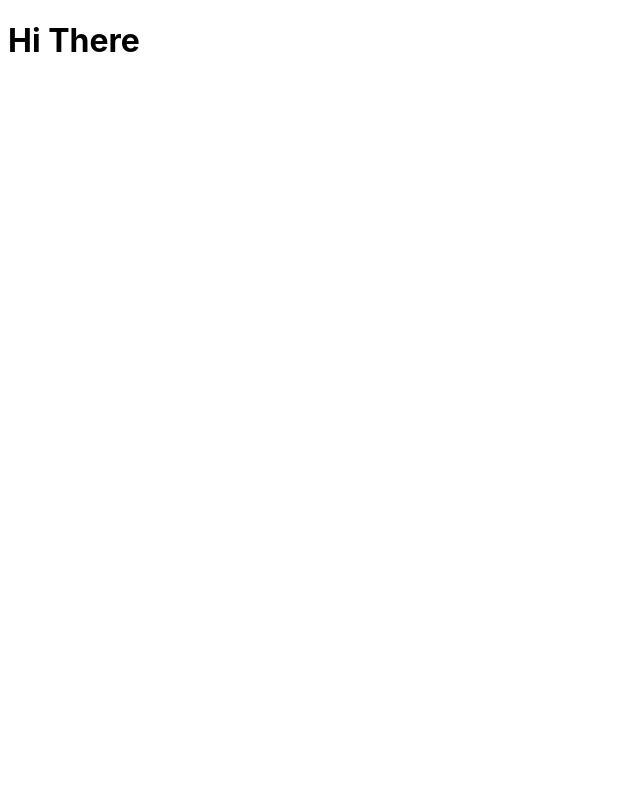
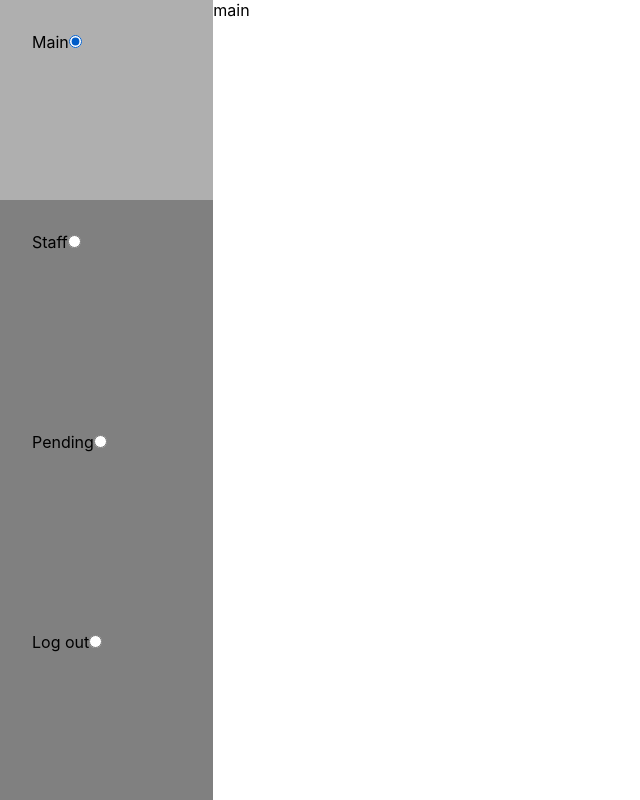
Before and after one commit to gkartsivadze/React_todo_app, a React (Vite) app: page /welcome in a window 1280 px wide. Shown: the whole page, without its empty margins (0-640 px from the left). Built offline with nearby package versions, Linux system fonts and the light colour scheme.

Commit message:
added navigation on welcome page

```diff
--- a/src/App.jsx
+++ b/src/App.jsx
@@ -9,9 +9,7 @@ class App extends React.Component {
   render() {
     return (
       <>
-        <main>
-          <Outlet />
-        </main>
+        <Outlet />
       </>
     );
   }
--- a/src/directory/SignIn.jsx
+++ b/src/directory/SignIn.jsx
@@ -1,79 +1,103 @@
 import React from "react";
-import { Navigate } from "react-router-dom"
+import { Navigate } from "react-router-dom";
 
-import { profiles } from '../users.json'
+import { profiles } from "../users.json";
 
 import { LOGIN, LOGOUT } from "../redux/actions";
 import { connect } from "react-redux";
 
 class SignIn extends React.Component {
   constructor(props) {
-        super(props)
+    super(props);
 
     this.state = {
       login: "",
-            password: ""
-        }
+      password: "",
+      tryedLogin: false,
+    };
   }
 
   synchronize(e) {
     this.setState({
-            [e.target.name]: e.target.value
-        })
+      [e.target.name]: e.target.value,
+    });
   }
 
   checkData(e) {
     e.preventDefault();
 
-      if(this.state.login.length > 2 && this.state.password.length > 2) {
+    if (this.state.login.length > 2 && this.state.password.length > 2) {
       this.compareProfiles(e);
     }
   }
 
   compareProfiles(e) {
-      let foundProfile = profiles?.find(x => x.login == this.state.login);
-      if(foundProfile && this.state.password === foundProfile.password) {
+    let foundProfile = profiles?.find((x) => x.login == this.state.login);
+    if (foundProfile && this.state.password === foundProfile.password) {
       this.props.LOGIN(foundProfile.login);
     } else {
       this.props.LOGOUT();
     }
+    if (this.state.tryedLogin) {
+      this.setState({ tryedLogin: true });
+    }
   }
 
   render() {
-      if(this.props.loginState.state) {
-        return <Navigate to="/welcome" />
-      };
+    if (this.props.loginState.state) {
+      return <Navigate to="/welcome" />;
+    }
     return (
-      <section id="form_wrapper">
+      <main id="login_page">
           <form id="login_form" onSubmit={this.checkData.bind(this)}>
             <label>
               Username
-            <input onChange={(e) => this.setState({[e.target.name]: e.target.value})} name="login" type="text" required />
+              <input
+                onChange={(e) =>
+                  this.setState({ [e.target.name]: e.target.value })
+                }
+                name="login"
+                type="text"
+                required
+              />
             </label>
             <label>
               Password
-            <input onChange={(e) => this.setState({[e.target.name]: e.target.value})} name="password" type="password" required />
+              <input
+                onChange={(e) =>
+                  this.setState({ [e.target.name]: e.target.value })
+                }
+                name="password"
+                type="password"
+                required
+              />
             </label>
-          {
-            this.props.loginState.state ? <p>You are logged in!</p> : <p style={{color: "red"}}>Please enter correct password</p>
-          }
+            {this.state.tryedLogin ? (
+              this.props.loginState.state ? (
+                <p>You are logged in!</p>
+              ) : (
+                <p style={{ color: "red" }}>Please enter correct password</p>
+              )
+            ) : (
+              <p>Type your login and password</p>
+            )}
             <button>Sign in</button>
           </form>
-      </section>
-        )
+      </main>
+    );
   }
 }
 
 const mapStateToProps = (state) => {
   return {
-    loginState: { state: state.current, username: state.username}
+    loginState: { state: state.current, username: state.username },
   };
 };
 
 const mapDispatchToProps = (dispatch) => {
   return {
     LOGIN: (name) => dispatch(LOGIN(name)),
-    LOGOUT: () => dispatch(LOGOUT())
+    LOGOUT: () => dispatch(LOGOUT()),
   };
 };
 
--- a/src/directory/Welcome.jsx
+++ b/src/directory/Welcome.jsx
@@ -3,13 +3,29 @@ import React from "react";
 class Welcome extends React.Component {
     constructor(props) {
         super(props)
+        this.state = {
+            selectedMenu: "main"
+        }
+    }
+
+    synchronizeMenu(e) {
+        this.setState({selectedMenu: e.target.value});
     }
 
     render() {
         return (
-            <>
-                <h1>Hi There</h1>
-            </>
+            <main id="welcome_page">
+                <aside id="menu_bar" onChange={this.synchronizeMenu.bind(this)}>
+                    <label>Main<input value="main" type="radio" name="selected_menu" defaultChecked /></label>
+                    <label>Staff<input value="staff" type="radio" name="selected_menu" /></label>
+                    <label>Pending<input value="pending" type="radio" name="selected_menu" /></label>
+                    <label>Log out<input value="logout" type="radio" name="selected_menu" /></label>
+                </aside>
+                { this.state.selectedMenu == "main" && <aside id="view">main</aside> }
+                { this.state.selectedMenu == "staff" && <aside id="view">staff</aside> }
+                { this.state.selectedMenu == "pending" && <aside id="view">pending</aside> }
+                { this.state.selectedMenu == "logout" && <aside id="view">log out</aside> }
+            </main>
         )
     }
 }
--- a/src/index.scss
+++ b/src/index.scss
@@ -2,9 +2,17 @@
   font-family: Inter, system-ui, Avenir, Helvetica, Arial, sans-serif;
 }
 
-#form_wrapper {
+* {
+  margin: 0;
+  padding: 0;
+}
+
+main {
   min-height: 100vh;
   display:grid;
+}
+
+#login_page {
   place-items: center;
 }
 
@@ -17,3 +25,19 @@
     display: block;
   }
 }
+
+#welcome_page {
+  grid-template-columns: 0.2fr 1fr;
+}
+
+#menu_bar {
+  display: grid;
+  grid-auto-flow: row;
+  background: grey;
+  label {
+    padding: 2rem;
+    &:hover {
+      background: rgb(175, 175, 175);
+    }
+  }
+}
```
Lines whose indentation alone changed are shown as unchanged.
